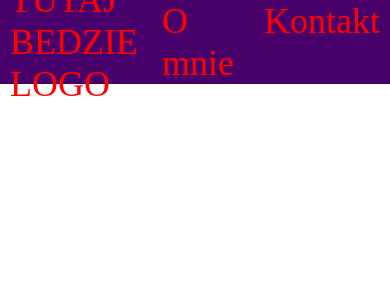
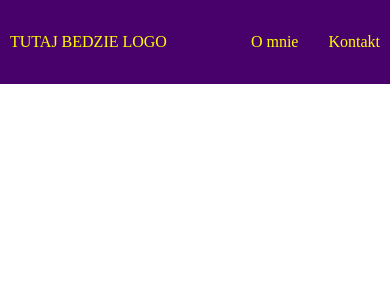
Before and after one commit to CodeNageki/streamers-homeground, a React (Vite) app: page / in a window 390 px wide. Shown: the top 300 px of the page. Built offline with nearby package versions, Linux system fonts and the light colour scheme.

Commit message:
upated: cleared styles, included reset and tested media queries

```diff
--- a/src/components/Navbar/navbar.sass
+++ b/src/components/Navbar/navbar.sass
@@ -1,11 +1,5 @@
-*
-    box-sizing: border-box
-    margin: 0
-    padding: 0
-    font-weight: normal
-    list-style: none
-    font-size: 1.5rem
-    text-decoration: none
+@import ../../assets/sassStyles/_mediaqueries
+@import ../../assets/sassStyles/_reset
 
 .navbar
     height: 10vh
@@ -14,16 +8,39 @@
     align-items: center
     background-color: #48006A
 
-
-
 .navbar-logo
     margin: 10px
-    color: red
 
 .navbar-list
     margin: 10px
     display: flex
     gap: 30px
 
-.navbar-list-element
-    color: red
+
+
+@include screen-sm
+    .navbar-logo
+        color: yellow
+
+    .navbar-list-element
+        color: yellow
+
+@include screen-md
+    .navbar
+        font-size: 1.5rem
+
+    .navbar-logo
+        color: red
+
+    .navbar-list-element
+        color: red
+
+@include screen-lg
+    .navbar
+        font-size: 1.8rem
+
+    .navbar-logo
+        color: blue
+
+    .navbar-list-element
+        color: blue
```
